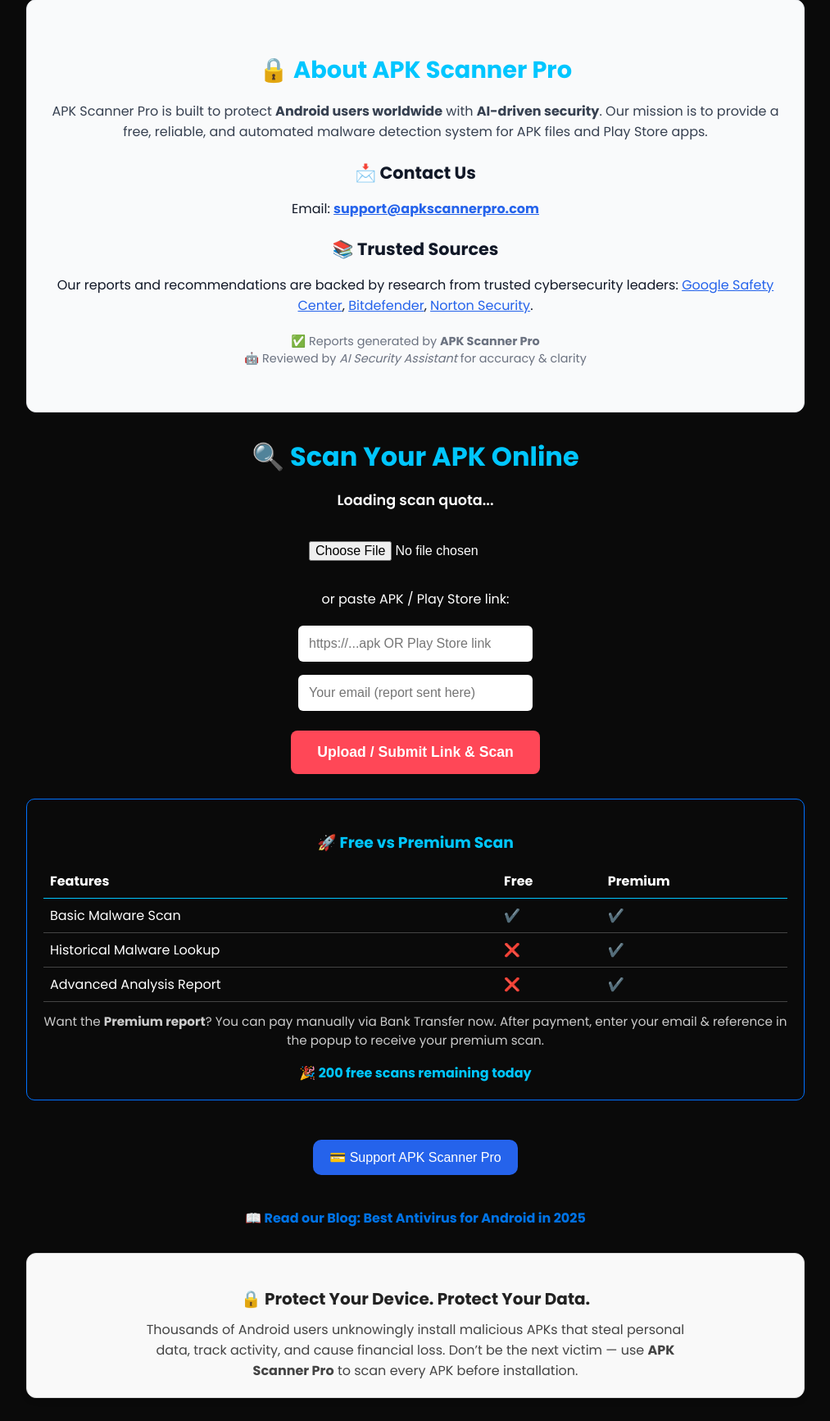
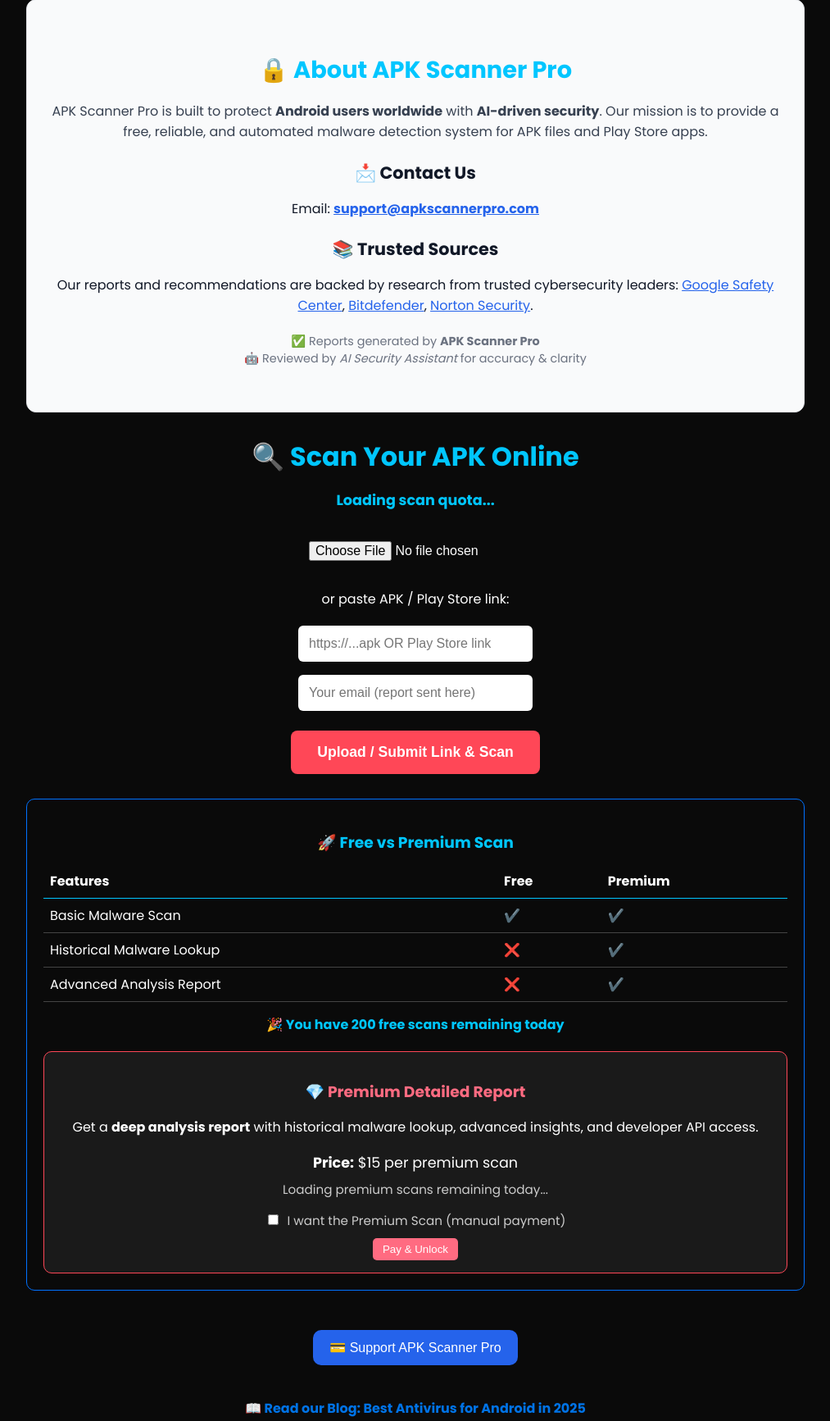
Before and after one commit to apkscannerpro/apk-scanner-pro-backend, a Python web app: template apk_scanner_pro/templates/index.html in a window 1280 px wide. Shown: the part 696-2429 px from the top of the page at 82% size, without its empty margins (133-1146 px from the left). Run offline with Jinja, Linux system fonts and the light colour scheme; the template is opened without the code that fills it, so the values that code supplies are empty.

Commit message:
Update index.html

```diff
--- a/apk_scanner_pro/templates/index.html
+++ b/apk_scanner_pro/templates/index.html
@@ -211,19 +211,24 @@
 <!-- SCAN UPLOAD -->
 <section id="uploadSection">
   <h2>🔍 Scan Your APK Online</h2>
-    <p id="quota">Loading scan quota...</p>
+
+  <!-- Live Free Quota -->
+  <p id="quota" style="font-weight:bold; color:#00c6ff;">Loading scan quota...</p>
+
+  <!-- Upload Form -->
   <form id="scanForm">
     <input type="file" id="apkInput" name="apk" accept=".apk" class="input"><br>
     <p style="margin:0.8rem 0;">or paste APK / Play Store link:</p>
     <input type="url" id="apkLink" name="apk_link" class="input" placeholder="https://...apk OR Play Store link"><br>
     <input type="email" id="emailInput" name="email" placeholder="Your email (report sent here)" required class="input"><br>
     <button class="btn" type="submit">Upload / Submit Link & Scan</button>
+  </form>
 
   <!-- Free vs Premium Scan Info -->
   <div style="margin: 30px 0; padding:20px; border:1px solid #0072ff; border-radius:10px; background:#0a0a0a; color:#fff;">
     <h3 style="margin-bottom:12px; color:#00c6ff;">🚀 Free vs Premium Scan</h3>
 
-  <!-- Free vs Premium Table -->
+    <!-- Feature Table -->
     <table style="width:100%; text-align:left; border-collapse: collapse; color:#fff;">
       <tr>
         <th style="border-bottom:1px solid #00c6ff; padding:8px;">Features</th>
@@ -247,18 +252,13 @@
       </tr>
     </table>
 
-  <p style="margin-top:12px; font-size:0.95rem; color:#ccc;">
-    Want the <strong>Premium report</strong>? You can pay manually via Bank Transfer now. After payment, enter your email & reference in the popup to receive your premium scan.
-  </p>
-
-  <!-- Free Quota Display -->
+    <!-- Free Quota Live Display -->
     <div id="freeQuota" style="font-weight: bold; margin-top:15px; color:#00c6ff;">
-  🎉 200 free scans remaining today
+      🎉 You have <span id="freeQuotaValue">200</span> free scans remaining today
     </div>
 
-
-  <!-- Premium Tier Info -->
-<div id="premiumInfo" style="display:none; margin-top:15px; padding:15px; border:1px solid #ff4757; border-radius:10px; background:#1a1a1a; color:#fff;">
+    <!-- Premium Info -->
+    <div id="premiumInfo" style="margin-top:20px; padding:15px; border:1px solid #ff4757; border-radius:10px; background:#1a1a1a; color:#fff;">
       <h3 style="margin-bottom:10px; color:#ff6b81;">💎 Premium Detailed Report</h3>
       <p style="margin-bottom:8px; font-size:1rem;">
         Get a <strong>deep analysis report</strong> with historical malware lookup, advanced insights, and developer API access.
@@ -272,7 +272,7 @@
         Loading premium scans remaining today...
       </p>
 
-  <!-- Premium Checkbox -->
+      <!-- Premium Option -->
       <label style="display:block; margin-top:8px; color:#ccc; font-size:0.95rem; cursor:pointer;">
         <input type="checkbox" id="premiumOption" style="margin-right:6px;"> I want the Premium Scan (manual payment)
       </label>
@@ -481,8 +481,8 @@
 
       // Free quota
       const freeQuotaEl = document.getElementById('freeQuota');
-      if (freeQuotaEl && typeof data.free_scans_remaining !== "undefined") {
-        freeQuotaEl.textContent = `🎉 ${data.free_scans_remaining} free scans remaining today (of ${data.free_limit})`;
+      if (freeQuotaEl && typeof data.free_scans_remaining !== "undefined" && typeof data.free_limit !== "undefined") {
+        freeQuotaEl.textContent = `🎉 ${data.free_scans_remaining} of ${data.free_limit} free scans left today`;
       }
 
       // Premium quota
@@ -490,8 +490,8 @@
       const premiumInfoEl = document.getElementById('premiumInfo');
       if (premiumQuotaEl && premiumInfoEl) {
         premiumInfoEl.style.display = 'block'; // always show
-        if (typeof data.premium_scans_remaining !== "undefined") {
-          premiumQuotaEl.textContent = `🎯 ${data.premium_scans_remaining} premium scans remaining (of ${data.premium_limit}, $15 each)`;
+        if (typeof data.premium_scans_remaining !== "undefined" && typeof data.premium_limit !== "undefined") {
+          premiumQuotaEl.textContent = `🎯 ${data.premium_scans_remaining} of ${data.premium_limit} premium scans left`;
         } else {
           premiumQuotaEl.textContent = "🎯 Premium detailed scans available for $15 each";
         }
@@ -515,6 +515,16 @@
 
   function onUserScanAttempt() {
     scanAttempted = true;
+    // Trigger immediate quota refresh after user submits a scan
+    updateQuota();
+  }
+
+  // Attach listener to form submit
+  const scanForm = document.getElementById('scanForm');
+  if (scanForm) {
+    scanForm.addEventListener('submit', () => {
+      onUserScanAttempt();
+    });
   }
 
   // Run once after page load
```
Lines whose indentation alone changed are shown as unchanged.
